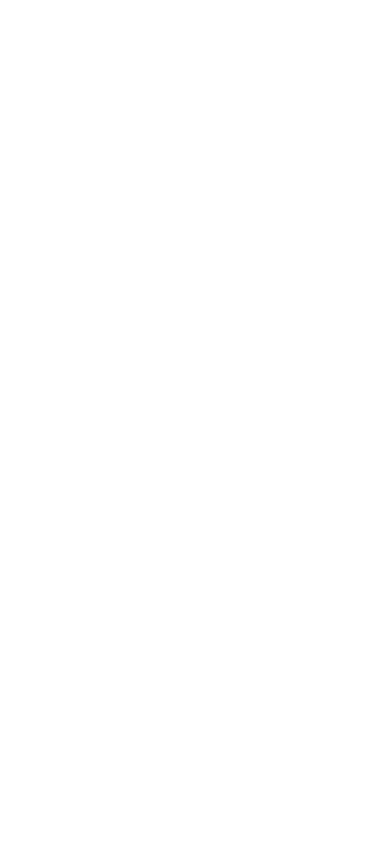
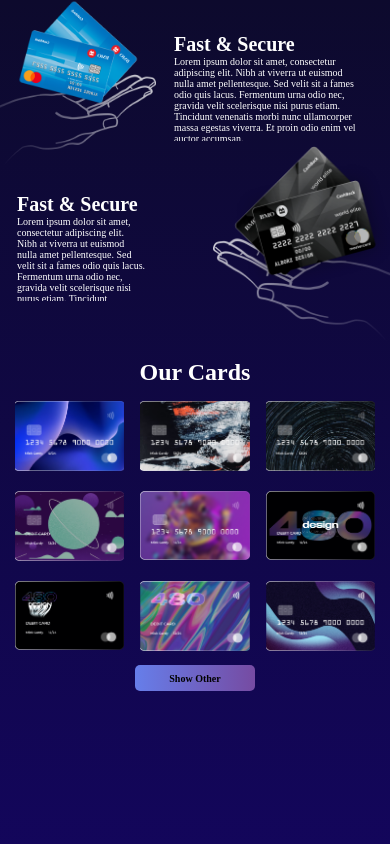
Before and after one commit to aniskhonakhmedov/test, a plain HTML site: page index.html in a window 390 px wide. Shown: the top 844 px of the page. Drawn offline with Linux system fonts and the light colour scheme.

Commit message:
secondblock

```diff
--- a/css/index.css
+++ b/css/index.css
@@ -0,0 +1,96 @@
+* {
+    margin: 0;
+    padding: 0;
+    box-sizing: border-box;
+    font-family: "Gilroy";
+    text-decoration: none;
+}
+
+body {
+    background: linear-gradient(180deg, #0d0a2d 0%, #1b009a 25%, #0b0b67 52.08%, #1b237c 74.48%, #06219a 100%);
+    color: white;
+    height: 8018px;
+}
+
+.second_item {
+    position: relative;
+    height: 1595px;
+}
+.second_item .item {
+    display: flex;
+    align-items: center;
+}
+.second_item .item:nth-child(2) {
+    position: absolute;
+    right: 0;
+    margin-top: -85px;
+}
+
+.second_item .item h1 {
+    font-weight: 600;
+    font-size: 64px;
+}
+.second_item .item p {
+    font-weight: 400;
+    font-size: 32px;
+    max-width: 688px;
+}
+.second_item .item .right-side {
+    margin-left: 80px;
+}
+
+.item .left-side {
+    width: fit-content;
+}
+.item .left-side .text {
+    margin-left: 17px;
+}
+.item .left-side img,
+.item .right-side img {
+    width: 90%;
+    height: 90%;
+}
+
+.item .right-side {
+    display: flex;
+    width: fit-content;
+    justify-content: end;
+}
+
+.third_block {
+    text-align: center;
+    display: flex;
+    flex-direction: column;
+    align-items: center;
+}
+.third_block .title {
+    font-weight: 700;
+    font-size: 48px;
+    margin-bottom: 45px;
+    margin-top: 24px;
+}
+
+.cards {
+    display: grid;
+    margin: 0 auto;
+    grid-gap: 59px 70px;
+    width: fit-content;
+    grid-template-columns: repeat(3, 1fr);
+}
+.cards .item {
+    width: fit-content;
+}
+.cards .item img{
+    width: 100%;
+}
+
+.btn button {
+    width: 485px;
+    height: 105px;
+    font-weight: 700;
+    margin-top: 55px;
+    font-size: 32px;
+    border: none;
+    background-image: linear-gradient(90deg, #667EEA 0%, #764BA2 100%);
+    border-radius: 15px;
+}
--- /dev/null
+++ b/css/media.css
@@ -0,0 +1,96 @@
+@media only screen and (max-width: 1575px) {
+    .second_item {
+        height: 1198px;
+    }
+    .second_item .text h1 {
+        font-size: 48px;
+    }
+    .second_item .text p {
+        max-width: 560px;
+        margin-right: 17px;
+        font-size: 20px;
+    }
+    .third_block .cards {
+        grid-gap: 36px;
+    }
+    .third_block {
+        padding: 15px;
+    }
+    .second_item .item .right-side {
+        margin-left: -40px;
+    }
+}
+
+@media only screen and (max-width: 818px) {
+    .second_item .text p {
+        max-width: 289px;
+        margin-right: 17px;
+        font-size: 12px;
+    }
+    .item .left-side img,
+    .item .right-side img {
+        width: 70%;
+        height: 70%;
+    }
+    .second_item .item h1 {
+        font-size: 32px;
+    }
+    .second_item .item .right-side {
+        margin-left: -170px;
+    }
+}
+
+@media only screen and (max-width: 700px) {
+    .item .left-side img,
+    .item .right-side img {
+        width: 40%;
+        height: 40%;
+    }
+    .second_item .item .right-side {
+        margin-left: -324px;
+    }
+    .second_item .item:nth-child(2) {
+        margin-top: -60px;
+    }
+}
+@media only screen and (max-width: 600px) {
+    .second_item .item .right-side {
+        margin-left: -216px;
+    }
+    .second_item .text p {
+        margin-right: 17px;
+        font-size: 10px;
+        max-width: 189px;
+        overflow: hidden;
+        max-height: 85px;
+    }
+    .second_item .text h1 {
+        margin-right: 17px;
+        font-size: 20px;
+    }
+    .second_item .item:nth-child(2) {
+        margin-top: -30px;
+    }
+    .second_item {
+        height: 325px;
+    }
+    .third_block .cards{
+        grid-gap: 16px !important;
+    }
+    .third_block .title {
+        margin-bottom: 15px;
+        margin-top: 19px;
+    }
+    .third_block h1 {
+        font-weight: 700;
+        font-size: 24px;
+    }
+    .third_block button {
+        font-size: 10px;
+        width: 120px;
+        height: 26px;
+        margin-top: 10px;
+        background: linear-gradient(90deg, #667eea 0%, #764ba2 100%);
+        border-radius: 5px;
+    }
+}
--- a/index.html
+++ b/index.html
@@ -7,10 +7,88 @@
     <meta name="viewport" content="width=device-width, initial-scale=1.0">
     <title>Document</title>
     <link rel="stylesheet" href="./css/index.css">
+    <link rel="stylesheet" href="./css/media.css">
 </head>
 
 <body>
+    <div class="second_item">
+        <div class="item">
+            <div class="left-side">
+                <img src="./upload/blue_cards.png" alt="blur_cards">
+            </div>
+            <div class="right-side">
+                <div class="text">
+                    <h1>
+                        Fast & Secure
+                    </h1>
+                    <p>
+                        Lorem ipsum dolor sit amet, consectetur adipiscing elit. Nibh at viverra ut euismod nulla amet
+                        pellentesque. Sed velit sit a fames odio quis lacus. Fermentum urna odio nec, gravida velit
+                        scelerisque nisi purus etiam. Tincidunt venenatis morbi nunc ullamcorper massa egestas viverra.
+                        Et proin odio enim vel auctor accumsan.
+                    </p>
+                </div>
+            </div>
+        </div>
+        <div class="item">
+            <div class="left-side">
+                <div class="text">
+                    <h1>
+                        Fast & Secure
+                    </h1>
+                    <p>
+                        Lorem ipsum dolor sit amet, consectetur adipiscing elit. Nibh at viverra ut euismod nulla amet
+                        pellentesque. Sed velit sit a fames odio quis lacus. Fermentum urna odio nec, gravida velit
+                        scelerisque nisi purus etiam. Tincidunt venenatis morbi nunc ullamcorper massa egestas viverra.
+                        Et proin odio enim vel auctor accumsan.
+                    </p>
+                </div>
+            </div>
+            <div class="right-side">
+                <img src="./upload/black_cards.png" alt="blur_cards">
+            </div>
+        </div>
 
+    </div>
+    <div class="third_block">
+        <div class="title">
+            <h1>Our Cards</h1>
+        </div>
+        <div class="cards">
+            <div class="item">
+                <img src="./upload/02.png" alt="">
+            </div>
+            <div class="item">
+                <img src="./upload/03.png" alt="">
+            </div>
+            <div class="item">
+                <img src="./upload/04.png" alt="">
+            </div>
+            <div class="item">
+                <img src="./upload/06.png" alt="">
+            </div>
+            <div class="item">
+                <img src="./upload/09.png" alt="">
+            </div>
+            <div class="item">
+                <img src="./upload/17.png" alt="">
+            </div>
+            <div class="item">
+                <img src="./upload/22.png" alt="">
+            </div>
+            <div class="item">
+                <img src="./upload/23.png" alt="">
+            </div>
+            <div class="item">
+                <img src="./upload/39.png" alt="">
+            </div>
+        </div>
+
+        <div class="btn">
+            <button>Show Other</button>
+        </div>
+
+    </div>
     <script src="./js/index.js"></script>
 </body>
 
```
Also changed, not shown: upload/02.png (added), upload/03.png (added), upload/04.png (added), upload/06.png (added), upload/09.png (added), upload/17.png (added), upload/22.png (added), upload/23.png (added), upload/39.png (added), upload/black_cards.png (added), upload/blue_cards.png (added).
